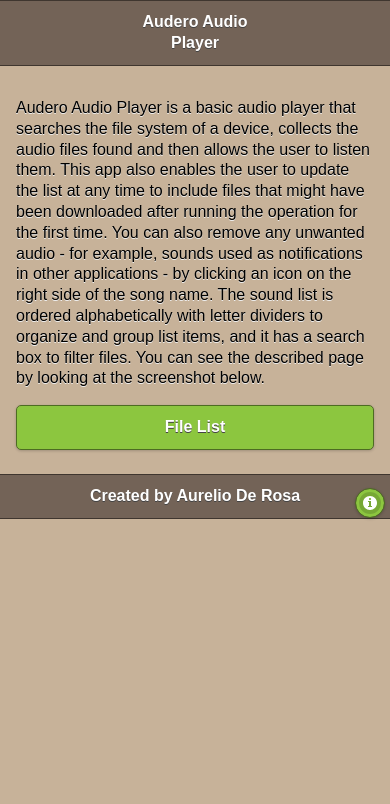
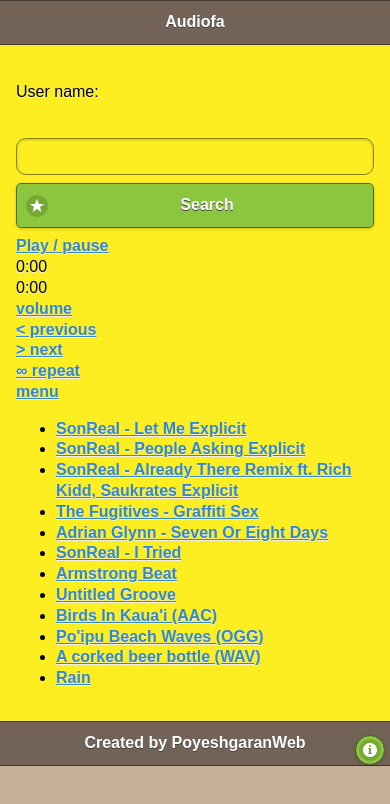
Before and after one commit to salehmansur/audiofa, a plain HTML site: page www/index.html in a window 390 px wide. Drawn offline with nearby package versions, Linux system fonts and the light colour scheme; some packages are replaced by stand-ins of ours.

Commit message:
new change
all code rewrit

```diff
--- a/www/index.html
+++ b/www/index.html
@@ -11,17 +11,14 @@
 
       <link rel="stylesheet" href="css/style.css" type="text/css" media="all" />
 	<script src="http://code.jquery.com/jquery-1.11.1.min.js"></script>
-		<script src="js/jquery.mobile-1.4.5.min.js"></script>
 
-		<script src="cordova.js"></script>
-		<script src="js/appFile.js"></script>
-		<script src="js/application.js"></script>
-		<script src="js/utility.js"></script>
-		<script src="js/player.js"></script>
-		<script>
-         $(document).on('pagebeforecreate orientationchange', Application.updateIcons);
-         $(document).one('deviceready', Application.initApplication);
-		</script>
+    <script src="js/jquery.mobile.config.js"></script>
+	<script src="js/jquery.mobile-1.4.5.min.js"></script>
+
+	<script src="cordova.js"></script>
+	<script src="js/soundmanager2.js"></script>
+	<script src="js/bar-ui.js"></script>
+	<link rel="stylesheet" href="css/bar-ui.css" />
 
 
 
@@ -30,23 +27,184 @@
    <body>
       <div id="home-page" data-role="page">
          <header data-role="header">
-            <h1>Audero Audio Player</h1>
+            <h1>Audiofa</h1>
          </header>
          <div data-role="content">
-            <p id="app-description">
-               Audero Audio Player is a basic audio player that searches the file system of a device, collects the audio files found and then allows the user to listen them. This app also
-               enables the user to update the list at any time to include files that might have been downloaded after
-               running the operation for the first time. You can also remove any unwanted audio - for example, sounds used as notifications in other applications - by clicking an icon on the right side of the song name. The sound list is ordered alphabetically with letter
-               dividers to organize and group list items, and it has a search box to filter files.
-               You can see the described page by looking at the screenshot below.
-            </p>
-            <a href="files-list.html" data-role="button">File List</a>
+		 <form name="searchform">
+
+     <label for="text-3">User name:</label>
+     <input type="text" data-clear-btn="true" name="text-3" id="text-3" value="">
+	<a id="mysearch" href="#" data-role="button" data-icon="star" type="button">Search</a>
+</form>
+
+			<!-- fixed, bottom-aligned, full-width player -->
+
+			<div class="sm2-bar-ui full-width fixed">
+
+			 <div class="bd sm2-main-controls">
+
+			  <div class="sm2-inline-texture"></div>
+			  <div class="sm2-inline-gradient"></div>
+
+			  <div class="sm2-inline-element sm2-button-element">
+			   <div class="sm2-button-bd">
+				<a href="#play" class="sm2-inline-button play-pause">Play / pause</a>
+			   </div>
+			  </div>
+
+			  <div class="sm2-inline-element sm2-inline-status">
+
+			   <div class="sm2-playlist">
+				<div class="sm2-playlist-target">
+				 <!-- playlist <ul> + <li> markup will be injected here -->
+				 <!-- if you want default / non-JS content, you can put that here. -->
+				 <noscript><p>JavaScript is required.</p></noscript>
+				</div>
+			   </div>
+
+			   <div class="sm2-progress">
+				<div class="sm2-row">
+				<div class="sm2-inline-time">0:00</div>
+				 <div class="sm2-progress-bd">
+				  <div class="sm2-progress-track">
+				   <div class="sm2-progress-bar"></div>
+				   <div class="sm2-progress-ball"><div class="icon-overlay"></div></div>
+				  </div>
+				 </div>
+				 <div class="sm2-inline-duration">0:00</div>
+				</div>
+			   </div>
+
+			  </div>
+
+			  <div class="sm2-inline-element sm2-button-element sm2-volume">
+			   <div class="sm2-button-bd">
+				<span class="sm2-inline-button sm2-volume-control volume-shade"></span>
+				<a href="#volume" class="sm2-inline-button sm2-volume-control">volume</a>
+			   </div>
+			  </div>
+
+			  <div class="sm2-inline-element sm2-button-element">
+			   <div class="sm2-button-bd">
+				<a href="#prev" title="Previous" class="sm2-inline-button previous">&lt; previous</a>
+			   </div>
+			  </div>
+
+			  <div class="sm2-inline-element sm2-button-element">
+			   <div class="sm2-button-bd">
+				<a href="#next" title="Next" class="sm2-inline-button next">&gt; next</a>
+			   </div>
+			  </div>
+
+			  <div class="sm2-inline-element sm2-button-element">
+			   <div class="sm2-button-bd">
+				<a href="#repeat" title="Repeat playlist" class="sm2-inline-button repeat">&infin; repeat</a>
+			   </div>
+			  </div>
+
+			  <!-- not implemented -->
+			  <!--
+			  <div class="sm2-inline-element sm2-button-element disabled">
+			   <div class="sm2-button-bd">
+				<a href="#shuffle" title="Shuffle" class="sm2-inline-button shuffle">shuffle</a>
+			   </div>
+			  </div>
+			  -->
+
+			  <div class="sm2-inline-element sm2-button-element sm2-menu">
+			   <div class="sm2-button-bd">
+				<a href="#menu" class="sm2-inline-button menu">menu</a>
+			   </div>
+			  </div>
+
+			 </div>
+
+			 <div class="bd sm2-playlist-drawer sm2-element">
+
+			  <div class="sm2-inline-texture">
+			   <div class="sm2-box-shadow"></div>
+			  </div>
+
+			  <!-- playlist content is mirrored here -->
+
+			  <div class="sm2-playlist-wrapper">
+
+
+
+				<ul id="melist" class="sm2-playlist-bd">
+
+				 <!-- item with "download" link
+				 <li>
+				  <div class="sm2-row">
+				   <div class="sm2-col sm2-wide">
+					<a href="http://freshly-ground.com/data/audio/sm2/SonReal%20-%20LA%20%28Prod%20Chin%20Injetti%29.mp3"><b>SonReal</b> - LA<span class="label">Explicit</span></a>
+				   </div>
+				   <div class="sm2-col">
+					<a href="http://freshly-ground.com/data/audio/sm2/SonReal%20-%20LA%20%28Prod%20Chin%20Injetti%29.mp3" target="_blank" title="Download &quot;LA&quot;" class="sm2-icon sm2-music sm2-exclude">Download this track</a>
+				   </div>
+				  </div>
+				 </li>
+
+				 -->
+
+
+
+
+
+				 <!-- standard one-line items -->
+				 <li><a href="http://freshly-ground.com/data/audio/sm2/SonReal%20-%20Let%20Me%20%28Prod%202oolman%29.mp3"><b>SonReal</b> - Let Me <span class="label">Explicit</span></a></li>
+				 <li><a href="http://freshly-ground.com/data/audio/sm2/SonReal%20-%20People%20Asking.mp3"><b>SonReal</b> - People Asking <span class="label">Explicit</span></a></li>
+				 <li><a href="http://freshly-ground.com/data/audio/sm2/SonReal%20-%20Already%20There%20Remix%20ft.%20Rich%20Kidd%2C%20Saukrates.mp3"><b>SonReal</b> - Already There Remix ft. Rich Kidd, Saukrates <span class="label">Explicit</span></a></li>
+				 <li><a href="http://freshly-ground.com/data/audio/sm2/The%20Fugitives%20-%20Graffiti%20Sex.mp3"><b>The Fugitives</b> - Graffiti Sex</a></li>
+				 <li><a href="http://freshly-ground.com/data/audio/sm2/Adrian%20Glynn%20-%20Seven%20Or%20Eight%20Days.mp3"><b>Adrian Glynn</b> - Seven Or Eight Days</a></li>
+				 <li><a href="http://freshly-ground.com/data/audio/sm2/SonReal%20-%20I%20Tried.mp3"><b>SonReal</b> - I Tried</a></li>
+				 <li><a href="http://freshly-ground.com/data/audio/mpc/20060826%20-%20Armstrong.mp3">Armstrong Beat</a></li>
+				 <li><a href="http://freshly-ground.com/data/audio/mpc/20090119%20-%20Untitled%20Groove.mp3">Untitled Groove</a></li>
+				 <li><a href="http://freshly-ground.com/data/audio/sm2/birds-in-kauai-128kbps-aac-lc.mp4">Birds In Kaua'i (AAC)</a></li>
+				 <li><a href="http://freshly-ground.com/data/audio/sm2/20130320%20-%20Po%27ipu%20Beach%20Waves.ogg">Po'ipu Beach Waves (OGG)</a></li>
+				 <li><a href="http://freshly-ground.com/data/audio/sm2/bottle-pop.wav">A corked beer bottle (WAV)</a></li>
+				 <li><a href="../../demo/_mp3/rain.mp3">Rain</a></li>
+
+				</ul>
+			  		<script>
+		function myFunc(myObj) {
+		var i = 0;
+		var txt = "";
+		while (myObj.data[i]){
+		txt += '<li><a href= "http://audiofa.com/uploads/tracks/' + myObj.data[i].name + '"><b>' + myObj.data[i].title + '</b></a> </li>';
+		i++;
+		}
+		  document.getElementById("melist").innerHTML = txt;
+		}
+		</script>
+
+
+
+			  </div>
+
+			 </div>
+
+			</div>
+
          </div>
          <footer data-role="footer">
-            <h3 id="copyright-title">Created by Aurelio De Rosa</h3>
+            <h3 id="copyright-title">Created by PoyeshgaranWeb</h3>
             <a id="credits-button" href="audiofa.html" data-icon="info" data-iconpos="notext" class="ui-btn-right">Credits</a>
          </footer>
+		<script>
 
+			$( "#mysearch" ).click(clickButton());
+
+			function clickButton() {
+			var x;
+			 x = document.forms["searchform"]["text-3"].value;
+    var s = document.createElement("script");
+    s.src = "http://audiofa.com/api.php?t=t&q=mansur";
+    document.body.appendChild(s);
+}
+
+		</script>
+		<script src="http://audiofa.com/api.php?t=t&q=mansur"></script>
       </div>
    </body>
 </html>
```
